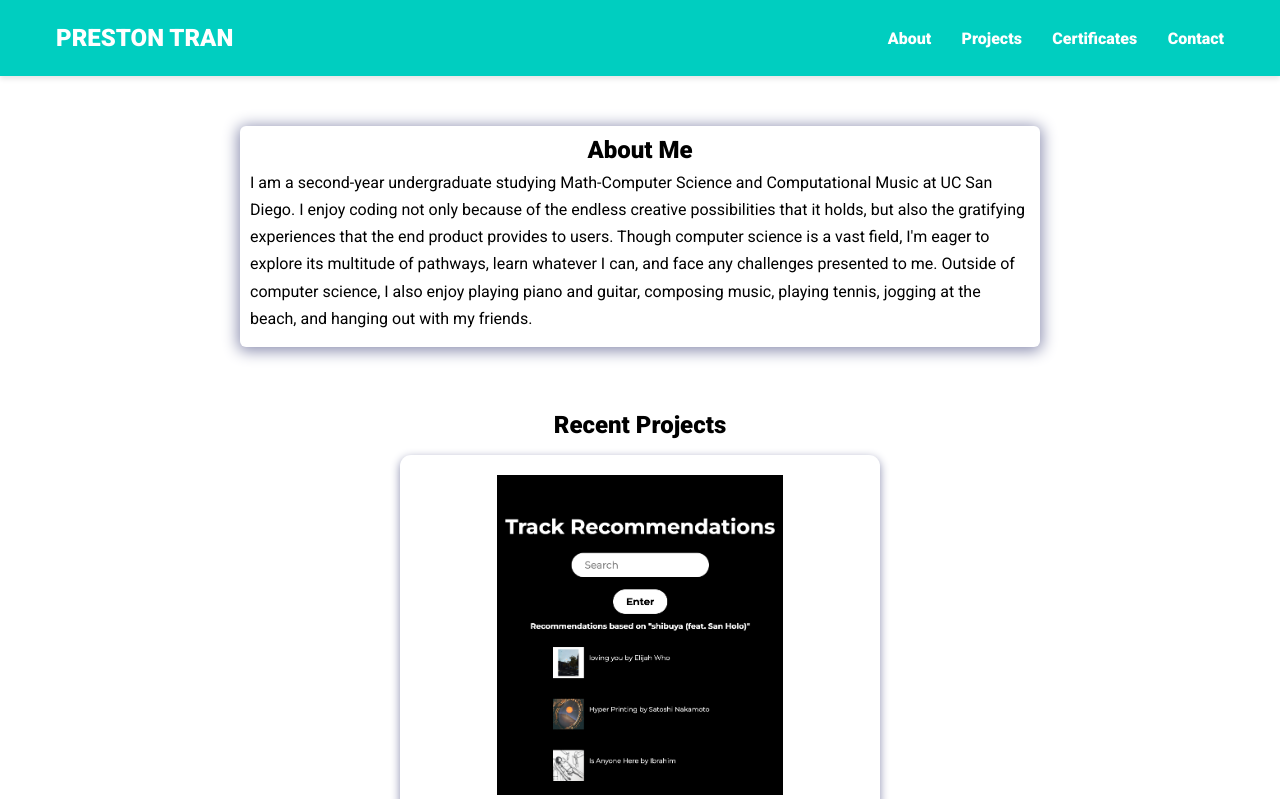
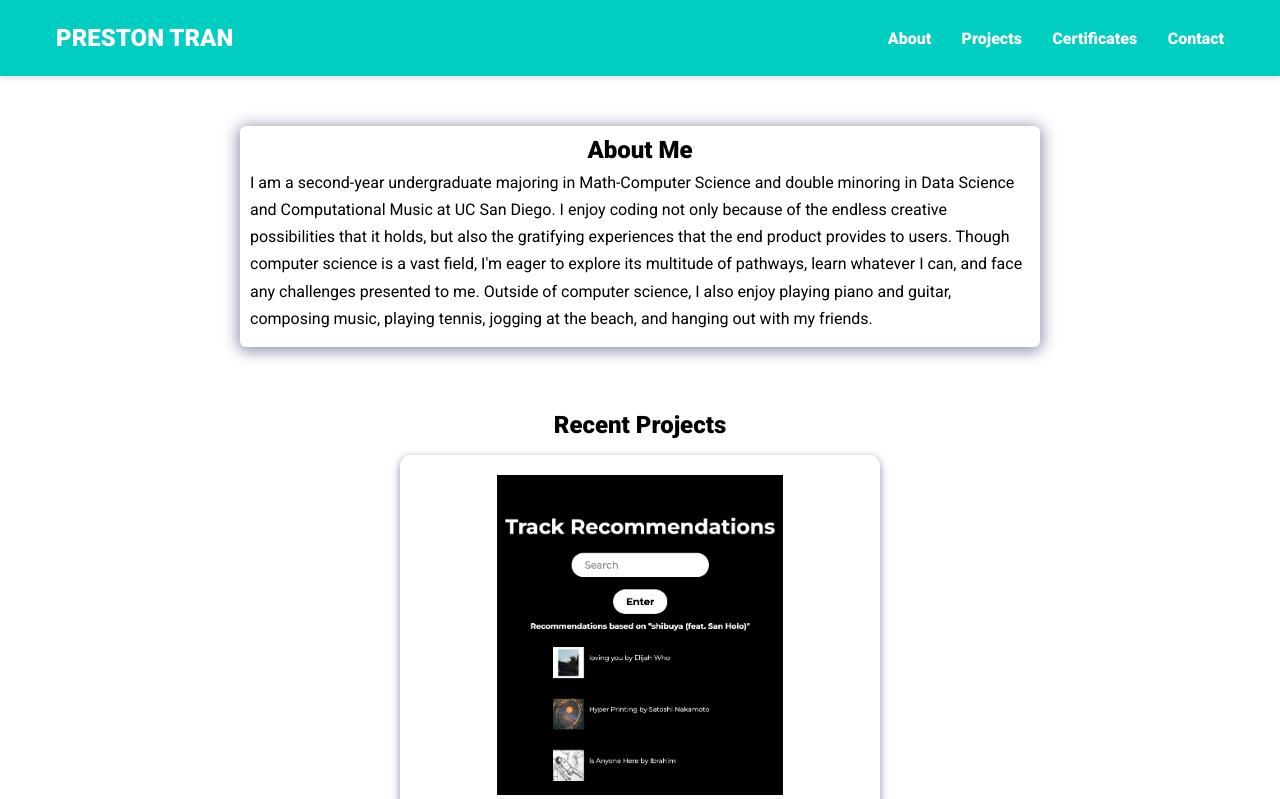
Before and after one commit to prestondntran/PortfolioWebsite, a React (Create React App) app in the folder portfolio-website/: page / in a window 1280 px wide. Shown: the top 799 px of the page. Built offline with nearby package versions, Linux system fonts and the light colour scheme.

Commit message:
Edited About section

```diff
--- a/portfolio-website/src/components/About.js
+++ b/portfolio-website/src/components/About.js
@@ -6,16 +6,16 @@ export default function About() {
       <div class="bio">
         <center><h2 class="bio-title">About Me</h2></center>
         <p class="bio-text">
-          I am a second-year undergraduate studying Math-Computer
-          Science and Computational Music at UC San Diego. I enjoy
-          coding not only because of the endless creative possibilities
-          that it holds, but also the gratifying experiences that the
-          end product provides to users. Though computer science is a
-          vast field, I'm eager to explore its multitude of pathways,
-          learn whatever I can, and face any challenges presented to me.
-          Outside of computer science, I also enjoy playing piano and
-          guitar, composing music, playing tennis, jogging at the beach,
-          and hanging out with my friends.
+          I am a second-year undergraduate majoring in Math-Computer
+          Science and double minoring in Data Science and Computational
+          Music at UC San Diego. I enjoy coding not only because of the
+          endless creative possibilities that it holds, but also the
+          gratifying experiences that the end product provides to users.
+          Though computer science is a vast field, I'm eager to explore
+          its multitude of pathways, learn whatever I can, and face any
+          challenges presented to me. Outside of computer science, I also
+          enjoy playing piano and guitar, composing music, playing tennis,
+          jogging at the beach, and hanging out with my friends.
         </p>
       </div>
     </section>
```
